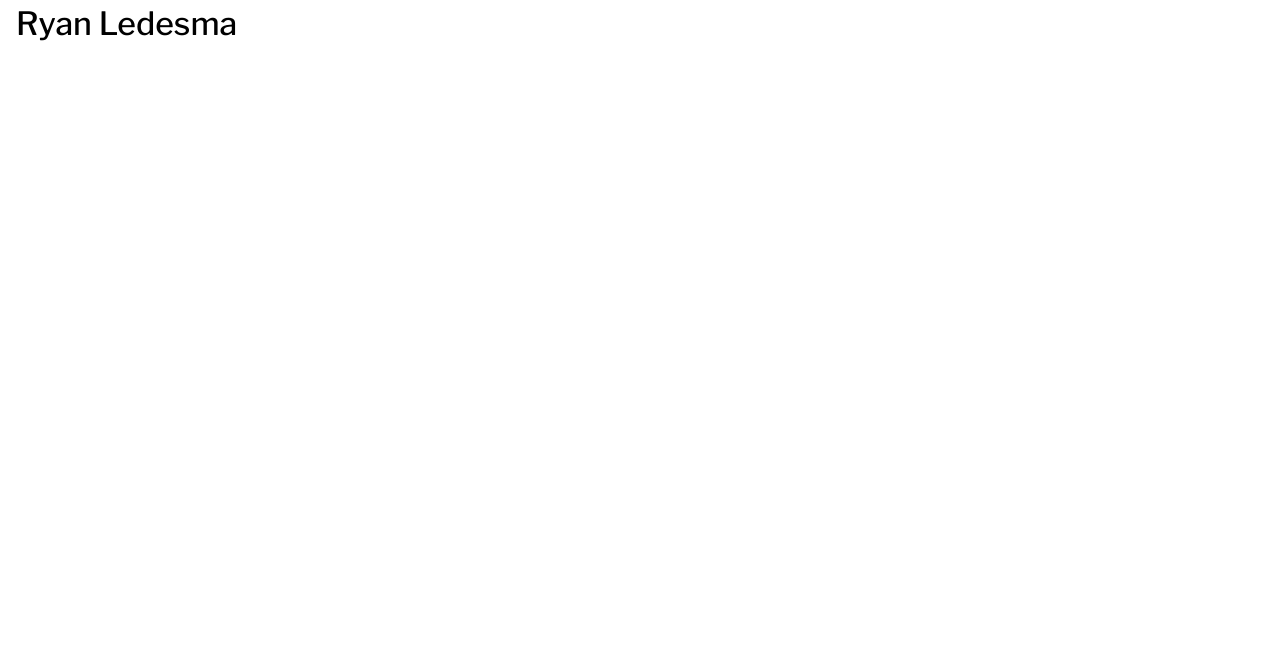
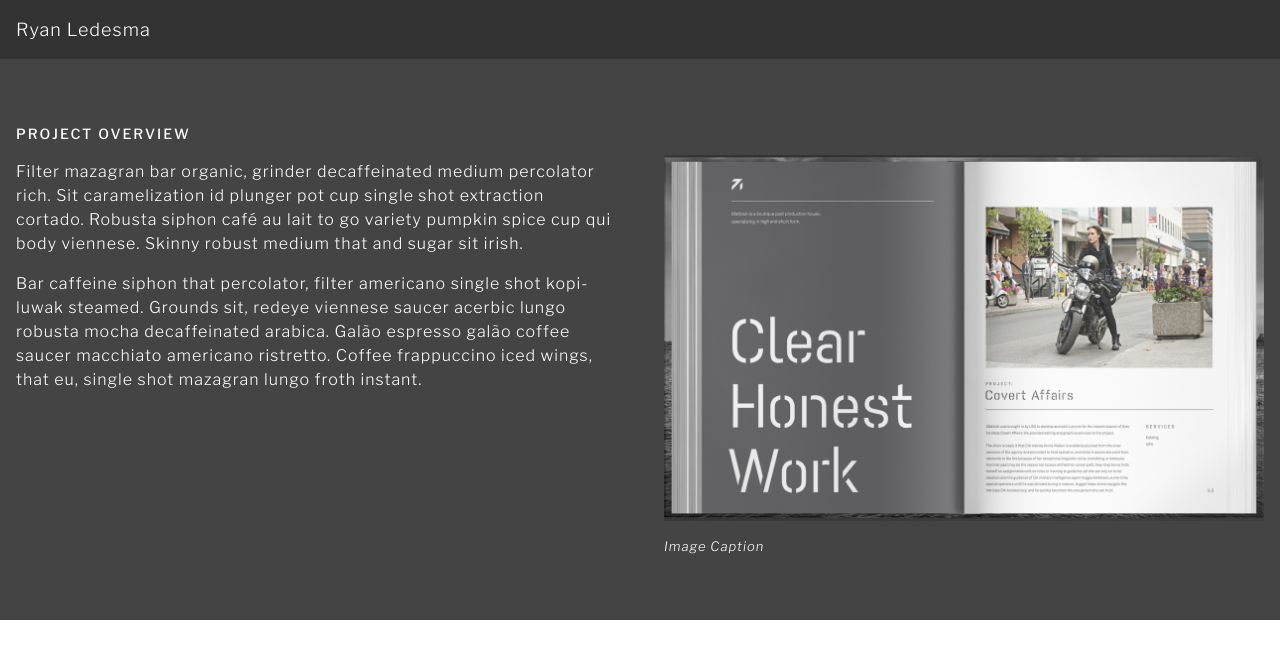
Before and after one commit to ryanledesma/GRA_322, a plain HTML site: page project-2/index.html in a window 1280 px wide. Drawn offline with nearby package versions, Linux system fonts and the light colour scheme.

Commit message:
overview

```diff
--- a/project-2/css/styles.css
+++ b/project-2/css/styles.css
@@ -1,4 +1,4 @@
-html {
+ html {
     --gray: #444;
     --gray-dark: #333;
     --gray-light:  #f2f2f2;
@@ -6,11 +6,31 @@ html {
 
 body {
     font-family: 'Libre Franklin', sans-serif;
+    font-weight: 300;
 }
 
 h1 {
+    color: #fff;
+    font-weight: 300;
+    font-size: 18px;
+    letter-spacing: 1px;
+
+}
+
+h2 {
+    font-size: 14px;
     font-weight: 500;
+    letter-spacing: 2px;
+    margin-bottom: 1rem;
+    text-transform: uppercase;
 }
+
+p {
+    letter-spacing: 1px;
+    line-height: 1.5;
+    margin-bottom: 1rem;
+}
+
 .grid{
     display: grid;
     grid-template-columns: [full-start] minmax(1rem,1fr)[main-start] minmax(0,1280px) [main-end] minmax(1rem,1fr)[full-end];
@@ -19,3 +39,36 @@ h1 {
 .grid > * {
     grid-column: main;
 }
+
+header {
+    background-color: var(--gray-dark);
+    padding: 1rem 0;
+}
+
+.overview {
+    background-color: var(--gray);
+    color: #fff;
+    padding: 4rem 0;
+}
+
+figure {
+    margin-top: 2rem;
+}
+
+figure img {
+    margin-bottom: 1rem;
+}
+
+figcaption {
+    font-size: 13px;
+    font-style: italic;
+    letter-spacing: 1px;
+}
+
+@media screen and (min-width: 800px){
+    .two-column {
+        display: grid;
+        grid-gap: 3rem;
+        grid-template-columns: 1fr 1fr;
+    }
+}
--- a/project-2/index.html
+++ b/project-2/index.html
@@ -23,6 +23,30 @@
 <header class="grid">
   <h1>Ryan Ledesma</h1>
 </header>
+
+<div class="overview grid">
+
+  <div class="two-column">
+
+    <div>
+      <h2>Project Overview</h2>
+      <p>Filter mazagran bar organic, grinder decaffeinated medium percolator rich. Sit caramelization id plunger pot cup single shot extraction cortado. Robusta siphon café au lait to go variety pumpkin spice cup qui body viennese. Skinny robust medium that and sugar sit irish.
+      </p>
+      <p>Bar caffeine siphon that percolator, filter americano single shot kopi-luwak steamed. Grounds sit, redeye viennese saucer acerbic lungo robusta mocha decaffeinated arabica. Galão espresso galão coffee saucer macchiato americano ristretto. Coffee frappuccino iced wings, that eu, single shot mazagran lungo
+      froth instant.</p>
+    </div>
+
+    <div>
+      <figure>
+        <img src="img/intro-img.jpg" alt="Scan of 2 pages of a book" />
+        <figcaption>Image Caption</figcaption>
+      </figure>
+    </div>
+
+  </div>
+
+</section>
+
   <!-- Load Scripts -->
   <script src="js/scripts.js"></script>
 
```
Also changed, not shown: project-2/img/intro-img.jpg (added), 2 other files.
